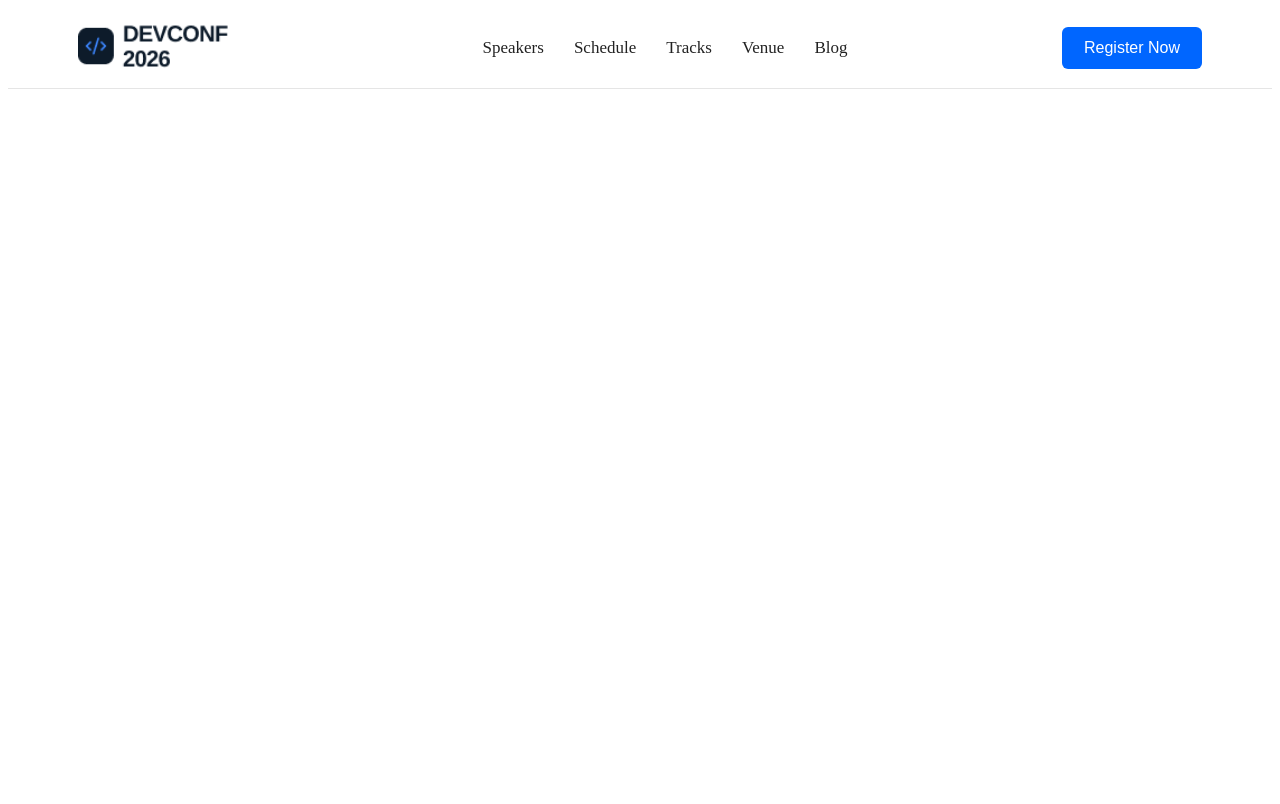
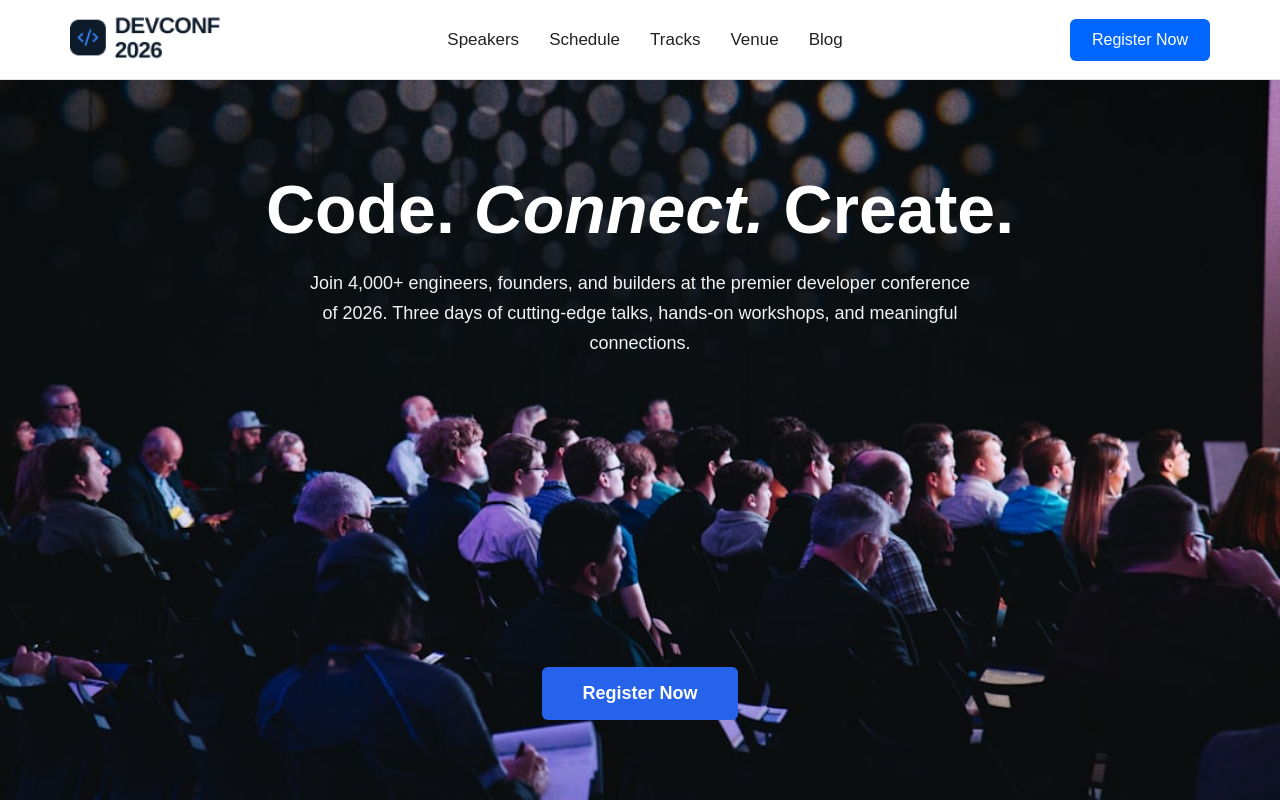
Before and after one commit to talhatalukdar/PH_DevConf, a plain HTML site: page index.html in a window 1280 px wide. Drawn offline with Linux system fonts and the light colour scheme.

Commit message:
Second commit with added banner

```diff
--- a/index.html
+++ b/index.html
@@ -28,6 +28,35 @@
 </div>
         </nav>
 </header>
+<main>
+        <section class="hero">
+
+    <img src="./assets/banner.jpg" alt="Banner">
+
+    <div class="banner-content">
+
+        <div class="banner-text">
+            <h1>
+                Code.
+                <i>Connect.</i>
+                Create.
+            </h1>
+
+            <p>
+                Join 4,000+ engineers, founders, and builders at the premier
+                developer conference of 2026. Three days of cutting-edge talks,
+                hands-on workshops, and meaningful connections.
+            </p>
+        </div>
+
+        <button class="reg-btn">
+            Register Now
+        </button>
+
+    </div>
+
+</section>
+</main>
 
 </body>
 </html>
--- a/style.css
+++ b/style.css
@@ -1,3 +1,14 @@
+*{
+    margin:0;
+    padding:0;
+    box-sizing:border-box;
+}
+
+body{
+    font-family:Arial, Helvetica, sans-serif;
+    color:#222;
+    background:#fff;
+}
 .navbar{
     height:80px;
     display:flex;
@@ -36,3 +47,64 @@
     cursor:pointer;
     font-size:16px;
 }
+
+
+.hero{
+    position: relative;
+    width: 100%;
+    height:calc(100vh - 80px);
+}
+
+.hero img{
+    width:100%;
+    height:100%;
+    object-fit:cover;
+}
+
+
+.banner-content{
+    position:absolute;
+    inset:0;
+    z-index:2;
+
+    display:flex;
+    flex-direction:column;
+    justify-content:space-between;
+    align-items:center;
+
+    padding:90px 0 80px;
+    color:#fff;
+    text-align:center;
+}
+
+.banner-text{
+    display:flex;
+    flex-direction:column;
+    align-items:center;
+}
+
+.banner-text h1{
+    font-size:68px;
+    font-weight:700;
+    margin-bottom:20px;
+}
+
+
+.banner-text p{
+    width:700px;
+    max-width:90%;
+    font-size:18px;
+    line-height:30px;
+    color:#f2f2f2;
+}
+
+.reg-btn{
+    padding:16px 40px;
+    border:none;
+    border-radius:6px;
+    background:#2563eb;
+    color:#fff;
+    font-size:18px;
+    font-weight:600;
+    cursor:pointer;
+}
```
